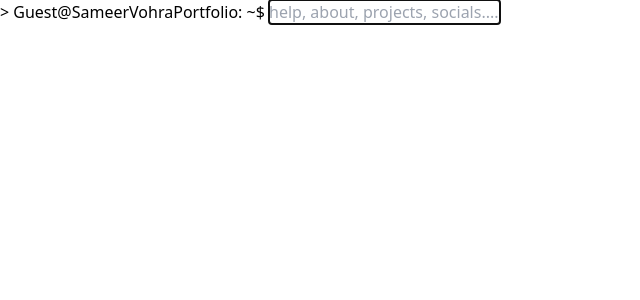
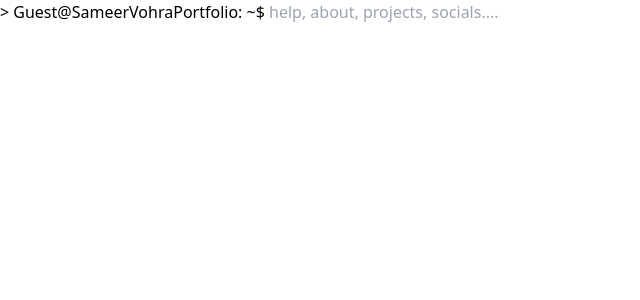
Before and after one commit to SameerVohra/TerminalPortfolio, a React (Vite) app: page / in a window 1280 px wide. Shown: the top 300 px of the page, without its empty margins (0-640 px from the left). Built offline with nearby package versions, Linux system fonts and the light colour scheme.

Commit message:
Fixed auto scroll

```diff
--- a/src/Components/Terminal.tsx
+++ b/src/Components/Terminal.tsx
@@ -1,4 +1,4 @@
-import { useEffect, useRef, useState } from "react";
+import React, { FormEventHandler, useEffect, useRef, useState } from "react";
 import projects from "../assets/projects.json";
 
 interface CommandInterface {
@@ -9,7 +9,7 @@ interface CommandInterface {
 function Terminal() {
   const [command, setCommand] = useState<string>("");
   const [cmd, setCmd] = useState<string[]>([]);
-  const terminalRef = useRef<HTMLDivElement | null>(null);
+  const terminalEndRef = useRef<HTMLDivElement | null>(null);
   const [output, setOutput] = useState<string[]>([]);
   const inputRef = useRef<HTMLInputElement | null>(null);
 
@@ -24,6 +24,7 @@ function Terminal() {
     { command: "gui", output: "go to gui portfolio" },
   ];
 
+
   const handleKeyPress = (e: React.KeyboardEvent<HTMLInputElement>) => {
     if (e.code === "Enter") {
       setCmd((prev) => [...prev, command]);
@@ -32,7 +33,7 @@ function Terminal() {
     }
 
     if (e.code === "ArrowUp" || e.code === "ArrowDown") {
-      const newIndex = e.code === "ArrowUp" ? cmd.length - 1 : 0; // Example for basic navigation
+      const newIndex = e.code === "ArrowUp" ? cmd.length - 1 : 0;
       setCommand(cmd[newIndex] || "");
     }
   };
@@ -45,7 +46,6 @@ function Terminal() {
     const gitMatch = command.match(gitCommandRegex);
     const liveMatch = command.match(liveCommandRegex);
 
-    // Check for git or live command
     if (gitMatch || liveMatch) {
       const projectIndex = gitMatch
         ? parseInt(gitMatch[1], 10) - 1
@@ -54,7 +54,7 @@ function Terminal() {
         : -1;
 
       if (projectIndex < 0 || projectIndex >= projects.projects.length) {
-        setOutput((prev) => [...prev, "Index out of bounds..."]);
+        setOutput((prev) => [...prev, "Command not found"]);
       } else {
         if (gitMatch) {
           setOutput((prev) => [...prev, "Opening GitHub Repo..."]);
@@ -65,7 +65,6 @@ function Terminal() {
         }
       }
     } else {
-      // Handle other commands
       commands.forEach((c) => {
         if (c.command === command) {
           output = c.output;
@@ -154,17 +153,14 @@ function Terminal() {
   };
 
   const getCommands = () => {
-    const allCommands = commands.map((c) => c.command).join("\n");
+    const allCommands = commands.map((c) => `${c.command}: ${c.output}`).join("\n");
     setOutput((prev) => [...prev, allCommands]);
   };
 
   useEffect(() => {
-    if (terminalRef.current) {
-      terminalRef.current.scrollIntoView({ behavior: "smooth" });
-    }
+    terminalEndRef.current?.scrollIntoView({ behavior: "smooth" });
   }, [cmd, output]);
 
-  // Set focus on input box when the terminal is clicked
   const handleTerminalClick = () => {
     inputRef.current?.focus();
   };
@@ -175,15 +171,12 @@ function Terminal() {
       onClick={handleTerminalClick}
     >
       <div className="border-2 border-black h-3/4 w-3/4 bg-gray-900 rounded-lg flex flex-col">
-        {/* Header */}
         <div className="border-2 bg-black border-black h-8 w-full flex justify-end items-center space-x-1">
           <div className="border border-black bg-yellow-300 h-4 w-4 rounded-full hover:cursor-pointer"></div>
           <div className="border border-black bg-green-400 h-4 w-4 rounded-full hover:cursor-pointer"></div>
           <div className="border border-black bg-red-600 h-4 w-4 rounded-full hover:cursor-pointer mr-2"></div>
         </div>
-
-        {/* Terminal Body */}
-        <div className="flex-1 overflow-y-auto p-5 bg-pink-900" ref={terminalRef}>
+        <div className="flex-1 overflow-y-auto p-5 bg-pink-900">
           {cmd.map((c, idx) => (
             <div key={idx}>
               <p className="text-green-500 font-bold">
@@ -199,25 +192,22 @@ function Terminal() {
               )}
             </div>
           ))}
-
           <div>
             <p className="text-green-500 font-bold flex items-center">
               <span className="text-white">&#62; </span>Guest
               <span className="text-white">@</span>SameerVohraPortfolio:{" "}
               <span className="text-white">~$</span>{" "}
               <input
-                className="outline-none bg-transparent text-lg text-gray-300 font-mono w-auto ml-2"
-                type="text"
+                className="outline-none bg-transparent text-lg text-gray-300 w-full ml-2"
                 value={command}
+                ref={inputRef}
+                onKeyDown={handleKeyPress}
                 onChange={(e) => setCommand(e.target.value)}
-                onKeyDown={handleKeyPress}
-                autoFocus
-                ref={inputRef}
-                placeholder= "help, about, projects, socials....."
+                placeholder="help, about, projects, socials....."
               />
             </p>
-            <div ref={terminalRef}></div>
           </div>
+          <div ref={terminalEndRef}></div>
         </div>
       </div>
     </div>
```
